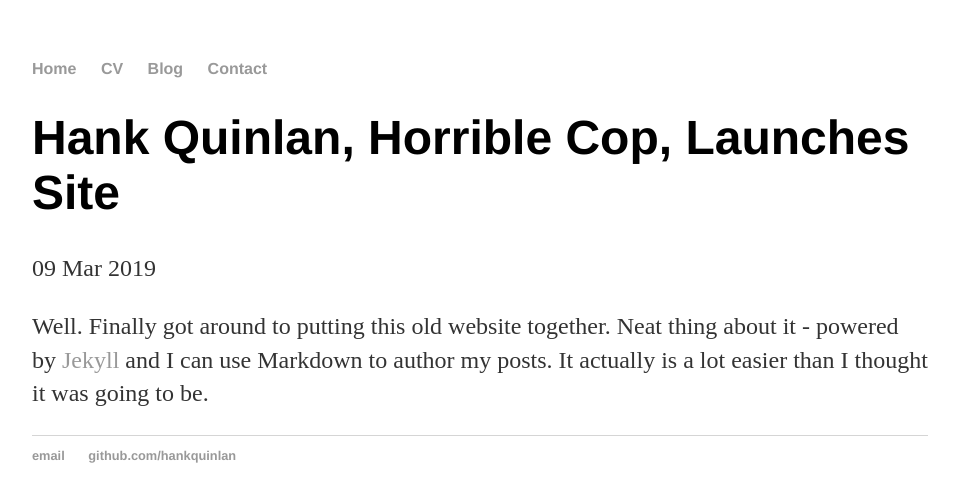
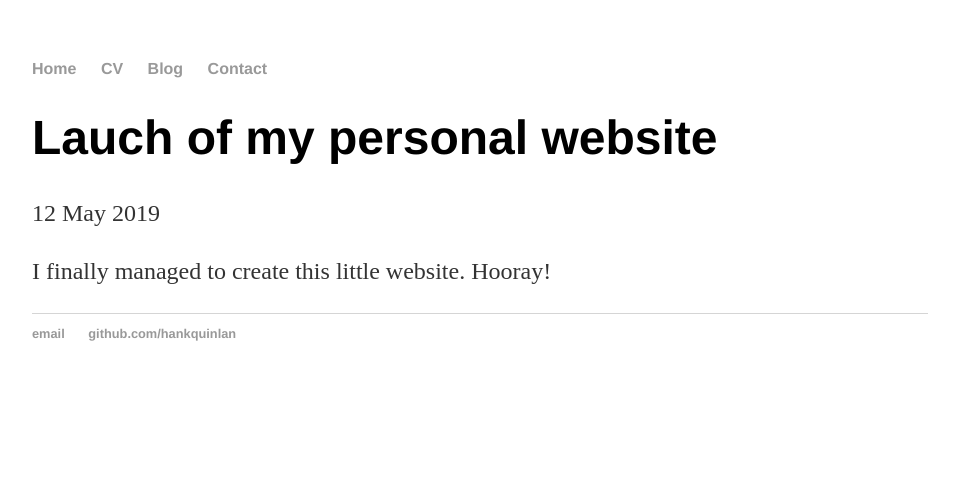
Before and after one commit to johanneszaia/johanneszaia.github.io, a Jekyll site: the page built from _posts/2019-03-10-johannes-zaia-site-launched.md, in a window 1280 px wide. Shown: the top 502 px of the page, without its empty margins (160-1119 px from the left). Built offline with Jekyll 4.4.1, drawn with Linux system fonts in a browser that asks for light colours.

Commit message:
Update 2019-03-10-johannes-zaia-site-launched.md

```diff
--- a/_posts/2019-03-10-johannes-zaia-site-launched.md
+++ b/_posts/2019-03-10-johannes-zaia-site-launched.md
@@ -1,7 +1,7 @@
 ---
 layout: post
-title: "Hank Quinlan, Horrible Cop, Launches Site"
-date: 2019-03-09
+title: "Lauch of my personal website"
+date: 2019-05-12
 ---
 
-Well. Finally got around to putting this old website together. Neat thing about it - powered by [Jekyll](http://jekyllrb.com) and I can use Markdown to author my posts. It actually is a lot easier than I thought it was going to be.
+I finally managed to create this little website. Hooray!
```
